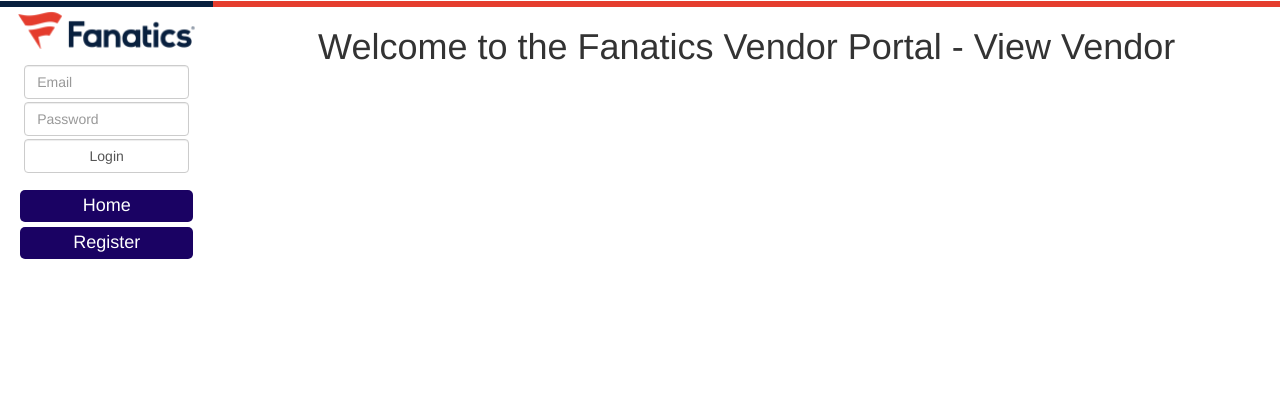
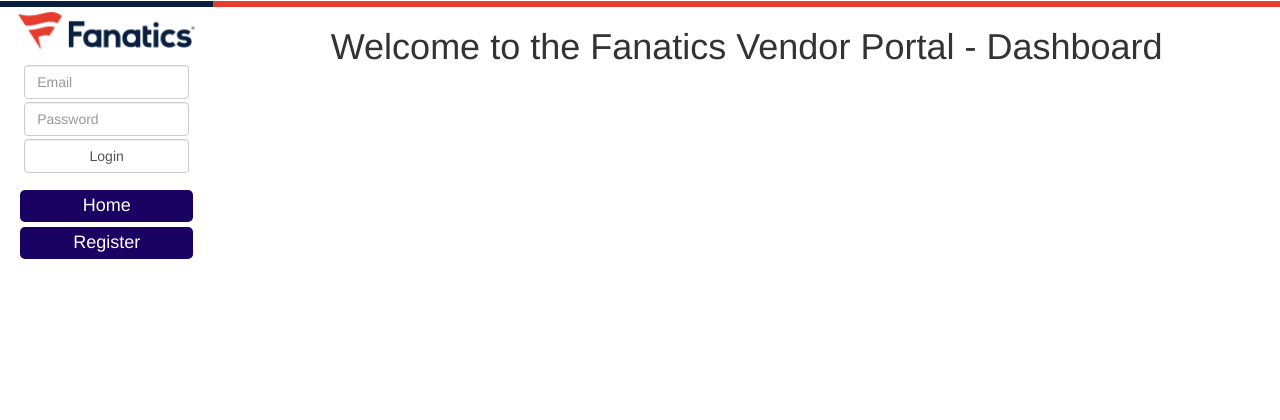
Before and after one commit to JustinKoning/HackCamp, a PHP site: page /view-vendor.php?id=1 in a window 1280 px wide. Shown: the top 420 px of the page. Run offline with PHP 8.4, Linux system fonts and the light colour scheme; some libraries are stand-ins or nearby versions.

Commit message:
Fix page title

```diff
--- a/view-vendor.php
+++ b/view-vendor.php
@@ -6,7 +6,7 @@ require_once('Models/Vendor.php');
 $user = new User();
 $vendor = new Vendor($_GET['id']);
 $view = new stdClass();
-$view->pageTitle = 'View Vendor';
+$view->pageTitle = 'Dashboard';
 $view->vendor = $vendor;
 
 if (isset($_POST["loginButton"])) { //Call logIn function when login button pressed using details user entered
```
